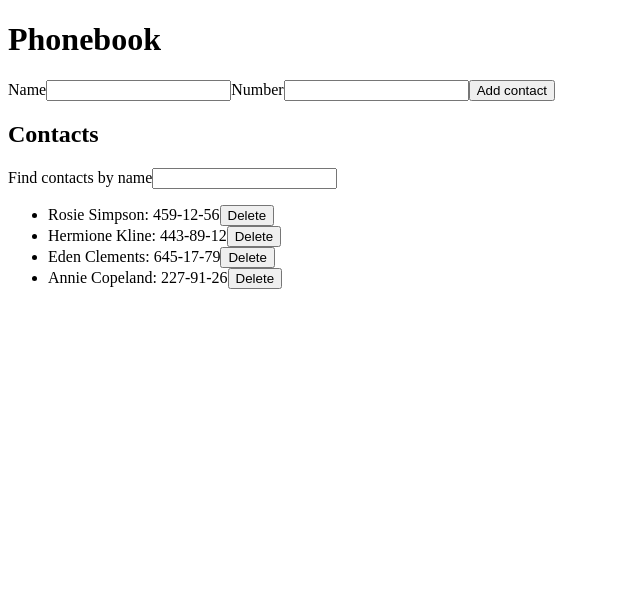
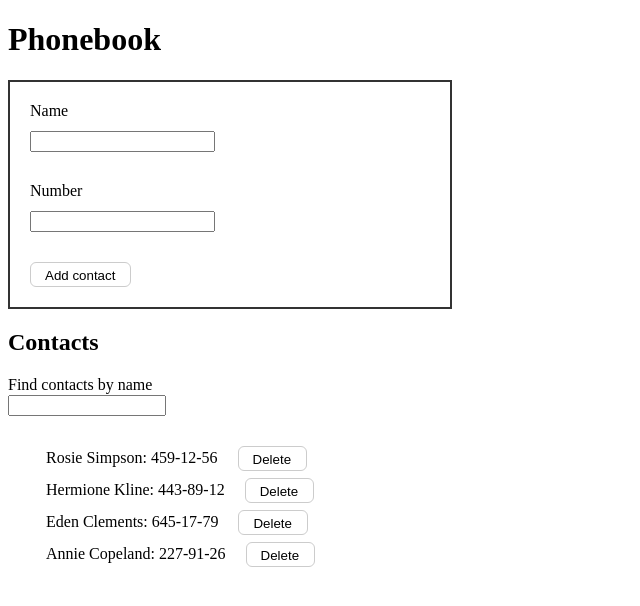
Before and after one commit to StasKazikin/goit-react-hw-02-phonebook, a React (Create React App) app: page / in a window 1280 px wide. Shown: the top 606 px of the page, without its empty margins (0-640 px from the left). Built offline with nearby package versions, Linux system fonts and the light colour scheme.

Commit message:
добавил стилизацию

```diff
--- a/package.json
+++ b/package.json
@@ -12,6 +12,7 @@
     "react": "^17.0.1",
     "react-dom": "^17.0.1",
     "react-scripts": "4.0.3",
+    "sass": "^1.32.8",
     "shortid": "^2.2.16",
     "web-vitals": "^1.1.0"
   },
--- a/src/components/ContactForm/ContactForm.jsx
+++ b/src/components/ContactForm/ContactForm.jsx
@@ -1,16 +1,13 @@
 import { Component } from "react";
 import PropTypes from "prop-types";
 import shortid from "shortid";
+import { form, label, input, button } from "./ContactForm.module.scss";
 
 class ContactForm extends Component {
   state = {
     name: "",
     number: "",
   };
-
-  // static propTypes = {
-  //   onSubmit: PropTypes.func.isRequired,
-  // };
 
   nameInputId = shortid.generate();
   numberInputId = shortid.generate();
@@ -41,10 +38,11 @@ class ContactForm extends Component {
     const { name, number } = this.state;
 
     return (
-      <form onSubmit={this.handleSubmit}>
-        <label htmlFor={this.nameInputId}>
+      <form className={form} onSubmit={this.handleSubmit}>
+        <label className={label} htmlFor={this.nameInputId}>
           Name
           <input
+            className={input}
             type="text"
             name="name"
             value={name}
@@ -52,9 +50,10 @@ class ContactForm extends Component {
             id={this.nameInputId}
           ></input>
         </label>
-        <label htmlFor={this.numberInputId}>
+        <label className={label} htmlFor={this.numberInputId}>
           Number
           <input
+            className={input}
             type="text"
             name="number"
             value={number}
@@ -62,7 +61,9 @@ class ContactForm extends Component {
             id={this.numberInputId}
           ></input>
         </label>
-        <button type="submit">Add contact</button>
+        <button className={button} type="submit">
+          Add contact
+        </button>
       </form>
     );
   }
--- /dev/null
+++ b/src/components/ContactForm/ContactForm.module.scss
@@ -0,0 +1,39 @@
+.form {
+  padding: 20px;
+  width: 100%;
+  max-width: 400px;
+  border: 2px solid #333;
+
+  .label {
+    position: relative;
+    display: block;
+    margin-bottom: 30px;
+    height: 50px;
+    max-width: 290px;
+
+    .input {
+      position: absolute;
+      left: 0;
+      bottom: 0;
+
+      &:focus {
+        padding-left: 4px;
+        border: 3px solid rgba(196, 225, 252, 0.616);
+        box-shadow: 0px 0px 3px 3px rgba(83, 171, 253, 0.459);
+        outline: none;
+      }
+    }
+  }
+
+  .button {
+    padding: 5px 15px 3px 14px;
+    border: 1px solid #ccc;
+    border-radius: 6px;
+    cursor: pointer;
+    background-color: #fff;
+    &:hover {
+      background-color: rgb(17, 97, 201);
+      outline: none;
+    }
+  }
+}
--- a/src/components/ContactList/ContactList.jsx
+++ b/src/components/ContactList/ContactList.jsx
@@ -1,16 +1,19 @@
 import { Component } from "react";
 import PropTypes from "prop-types";
+import { list, item, button } from "./ContactList.module.scss";
 
 class ContactList extends Component {
   render() {
     const { contacts, onClick } = this.props;
 
     return (
-      <ul>
+      <ul className={list}>
         {contacts.map(({ name, number, id }) => (
-          <li key={id}>
-            {name}: {number}
-            <button id={id} type="button" onClick={onClick}>
+          <li className={item} key={id}>
+            <span>
+              {name}: {number}
+            </span>
+            <button className={button} id={id} type="button" onClick={onClick}>
               Delete
             </button>
           </li>
@@ -22,6 +25,7 @@ class ContactList extends Component {
 
 ContactList.propTypes = {
   contacts: PropTypes.array.isRequired,
+  onClick: PropTypes.func.isRequired,
 };
 
 export default ContactList;
--- /dev/null
+++ b/src/components/ContactList/ContactList.module.scss
@@ -0,0 +1,27 @@
+.list {
+  padding-left: 30px;
+
+  .item {
+    display: flex;
+    align-items: center;
+    padding-left: 8px;
+    margin-right: 20px;
+    margin-bottom: 7px;
+
+    span {
+      margin-right: 20px;
+    }
+
+    .button {
+      padding: 5px 15px 3px 14px;
+      border: 1px solid #ccc;
+      border-radius: 6px;
+      cursor: pointer;
+      background-color: #fff;
+      &:focus {
+        background-color: rgb(17, 97, 201);
+        outline: none;
+      }
+    }
+  }
+}
--- a/src/components/Filter/Filter.jsx
+++ b/src/components/Filter/Filter.jsx
@@ -1,14 +1,16 @@
 import { Component } from "react";
 import PropTypes from "prop-types";
+import { label, input } from "./Filter.module.scss";
 
 class Filter extends Component {
   render() {
     const { filter, onChange } = this.props;
 
     return (
-      <label>
+      <label className={label}>
         Find contacts by name
         <input
+          className={input}
           type="text"
           name="filter"
           value={filter}
--- /dev/null
+++ b/src/components/Filter/Filter.module.scss
@@ -0,0 +1,19 @@
+.label {
+  position: relative;
+  display: block;
+  margin-bottom: 30px;
+  height: 40px;
+}
+
+.input {
+  position: absolute;
+  left: 0;
+  bottom: 0;
+  width: 150px;
+
+  &:focus {
+    border: 3px solid rgba(196, 225, 252, 0.616);
+    box-shadow: 0px 0px 3px 3px rgba(141, 196, 248, 0.459);
+    outline: none;
+  }
+}
```
Also changed, not shown: 1 other file (tests, documents, lock files or other folders).
